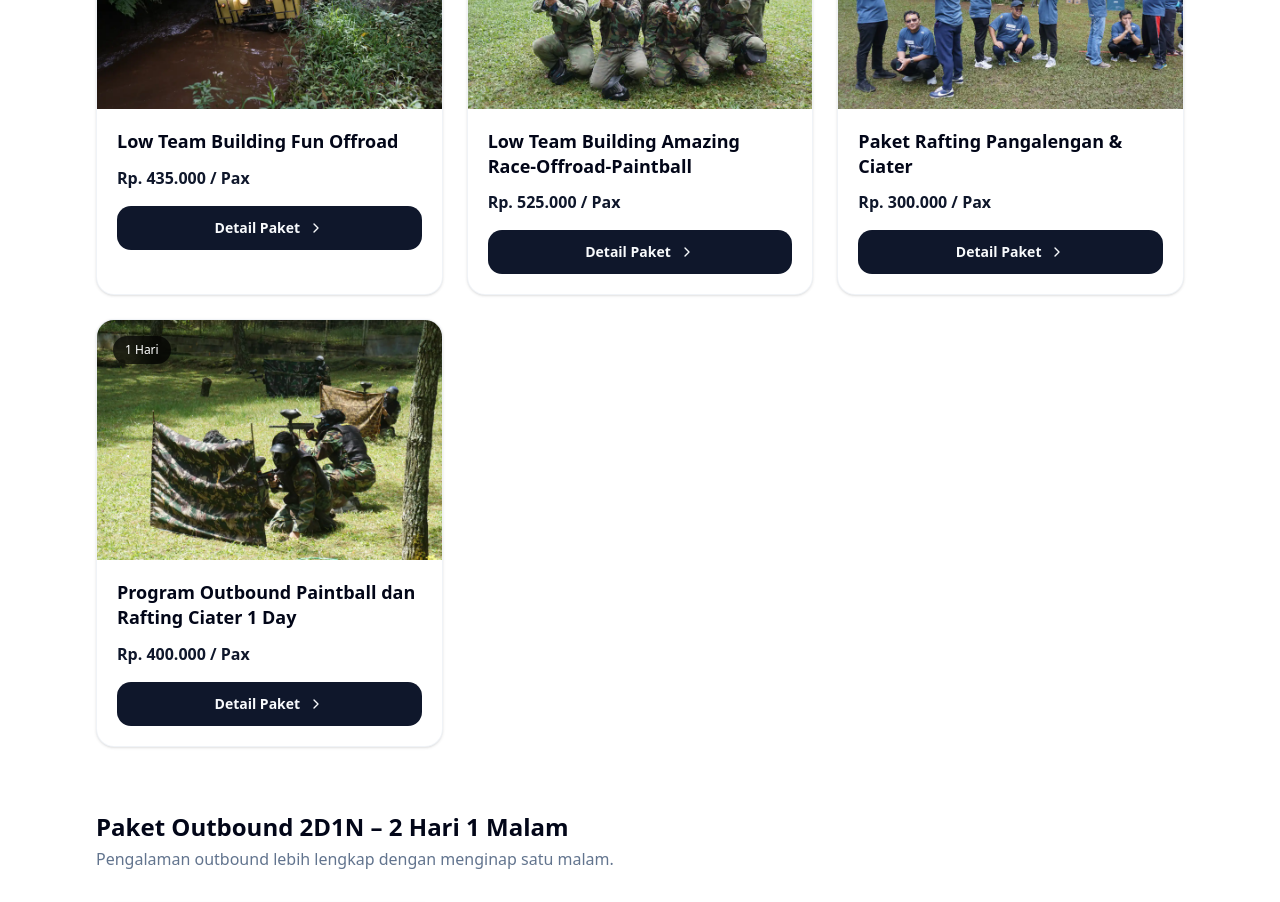
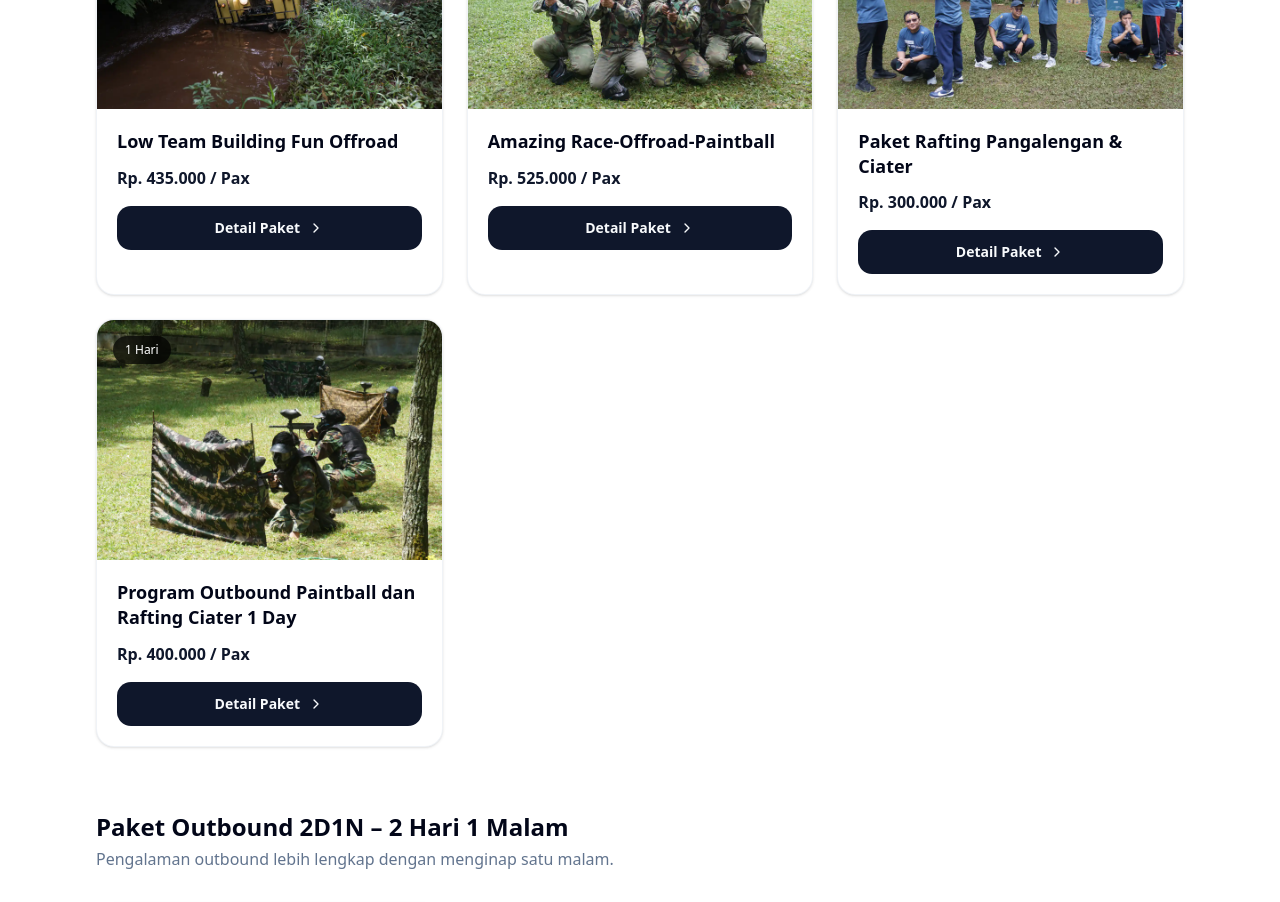
Before and after one commit to ariannurrahman/zodra-outing, a Next.js app: page /paket-outbound in a window 1280 px wide. Shown: the part 1380-2282 px from the top of the page. Built offline with nearby package versions, Linux system fonts and the light colour scheme; no server answers.

Commit message:
Remove watermark property from package rendering in page.tsx and update package title for improved clarity in packages.ts.

```diff
--- a/app/page.tsx
+++ b/app/page.tsx
@@ -69,7 +69,6 @@ export default function Home() {
                 price={pkg.price}
                 overlay={pkg.overlay}
                 showFasilitas={pkg.showFasilitas}
-                watermark={pkg.watermark}
               />
             ))}
           </div>
--- a/lib/packages.ts
+++ b/lib/packages.ts
@@ -97,7 +97,7 @@ const paket1Hari: SubPackage[] = [
     slug: "amazing-race-offroad-paintball",
     image: "/activity/paintball-2.webp",
     imageAlt: "Amazing Race Offroad Paintball",
-    title: "Low Team Building Amazing Race-Offroad-Paintball",
+    title: "Amazing Race-Offroad-Paintball",
     price: "Rp. 525.000 / Pax",
     dayPackage: "1 Hari",
     buttonText: "Detail Paket",
```
Also changed, not shown: 1 other file (tests, documents, lock files or other folders).
